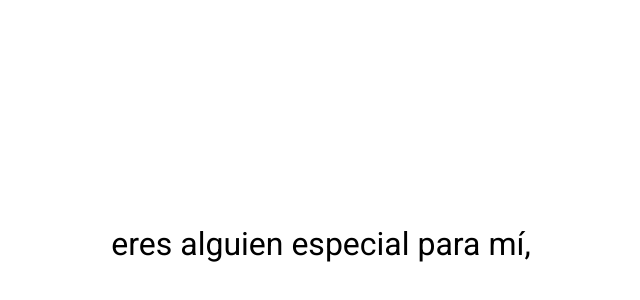
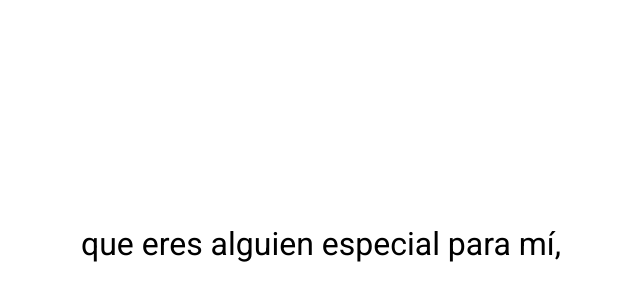
Before and after one commit to victorgallegosc/fatiApp, an Angular app: page / in a window 1280 px wide. Shown: the part 164-464 px from the top of the page, without its empty margins (319-959 px from the left). Built offline with nearby package versions, Linux system fonts and the light colour scheme.

Commit message:
bug fixes for deployment

```diff
--- a/src/app/saludos/saludos.component.ts
+++ b/src/app/saludos/saludos.component.ts
@@ -19,15 +19,14 @@ import { delay } from 'rxjs';
 export class SaludosComponent implements OnInit {
   mensajes: string[] = [
     'Buenos días, mi niña.',
-    'Solo quería recordarte que',
-    'eres alguien especial para mí,',
+    'Solo quería recordarte',
+    'que eres alguien especial para mí,',
     'y desearte que este día',
     'sea mil veces mejor que ayer.',
     'Que cada momento del día',
     'te deje un aprendizaje',
     'y que sea un día perfecto.',
-    'Te quiero mucho.',
-    '- Victor'
+    'Te quiero mucho.'
   ];
 
   mensajeActual: string = '';
```
